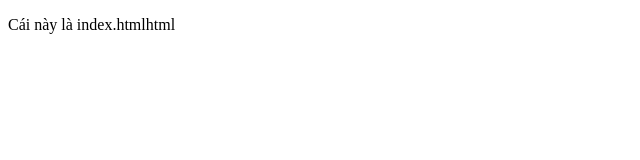
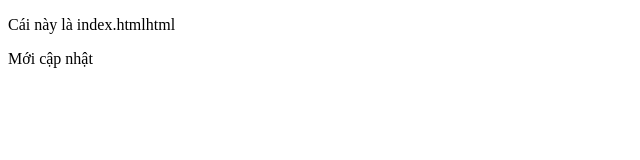
Before and after one commit to wuteebee/GitAndGithub, a plain HTML site: page index.html in a window 1280 px wide. Shown: the full height of the page, 0-640 px from the left. Drawn offline with Linux system fonts and the light colour scheme.

Commit message:
Update index.html

```diff
--- a/index.html
+++ b/index.html
@@ -7,5 +7,6 @@
 </head>
 <body>
     <p>Cái này là index.htmlhtml</p>
+    <p>Mới cập nhật</p>
 </body>
 </html>
```
